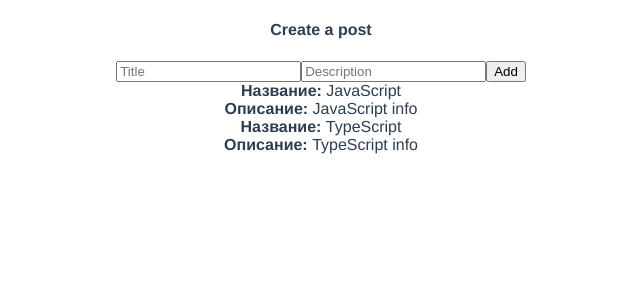
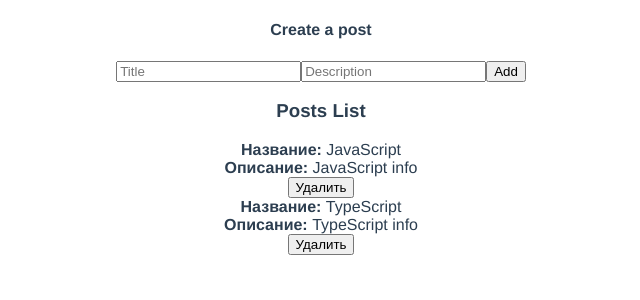
Before and after one commit to Overk1lls/vue3-course-prac, a Vue app: page / in a window 1280 px wide. Shown: the top 300 px of the page, without its empty margins (319-959 px from the left). Built offline with nearby package versions, Linux system fonts and the light colour scheme.

Commit message:
Decompose with PostItem

```diff
--- /dev/null
+++ b/src/components/PostItem.vue
@@ -0,0 +1,15 @@
+<template>
+  <div class="post">
+    <div><strong>Название: </strong>{{ props.post.title }}</div>
+    <div><strong>Описание: </strong>{{ props.post.body }}</div>
+  </div>
+  <div class="button">
+    <button>Удалить</button>
+  </div>
+</template>
+
+<script setup lang="ts">
+import { Post } from '../models';
+
+const props = defineProps<{ post: Post }>();
+</script>
--- a/src/components/PostList.vue
+++ b/src/components/PostList.vue
@@ -1,18 +1,19 @@
 <template>
-  <div class="post" v-for="post in props.posts" v-bind:key="post.id">
-    <div><strong>Название: </strong>{{ post.title }}</div>
-    <div><strong>Описание: </strong>{{ post.body }}</div>
+  <div>
+    <h3>Posts List</h3>
+    <PostItem v-for="post in posts" :post="post" :key="post.id" />
   </div>
 </template>
 
 <script setup lang="ts">
+import PostItem from '@/components/PostItem.vue';
 import { Post } from '../models';
 
 interface Props {
   posts: Post[];
 }
 
-const props = defineProps<Props>();
+defineProps<Props>();
 </script>
 
 <style lang="scss" scoped>
```
